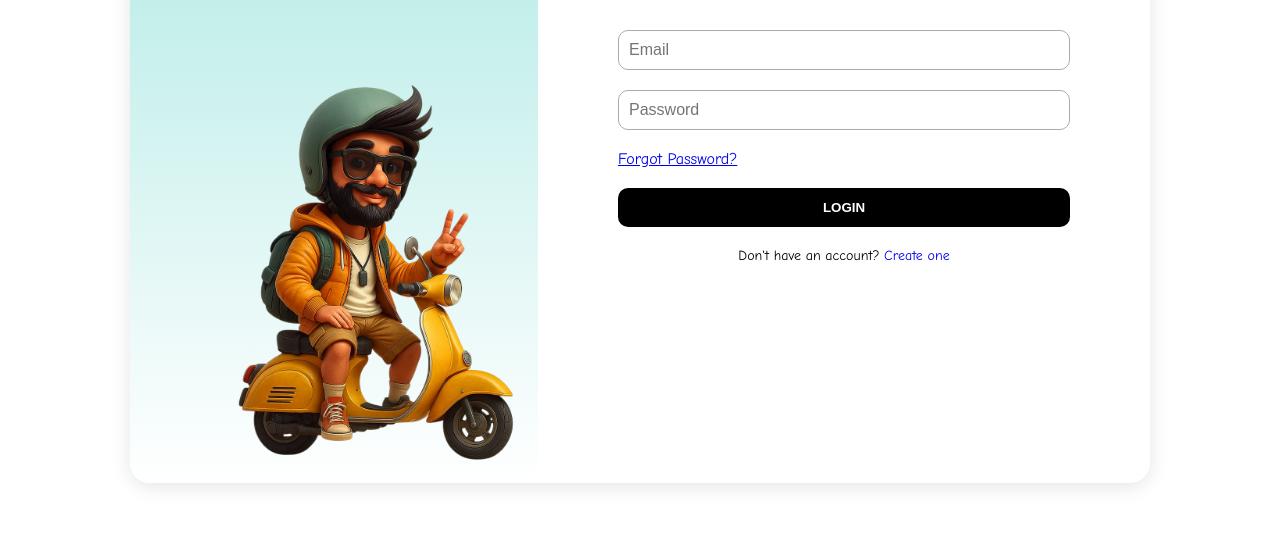
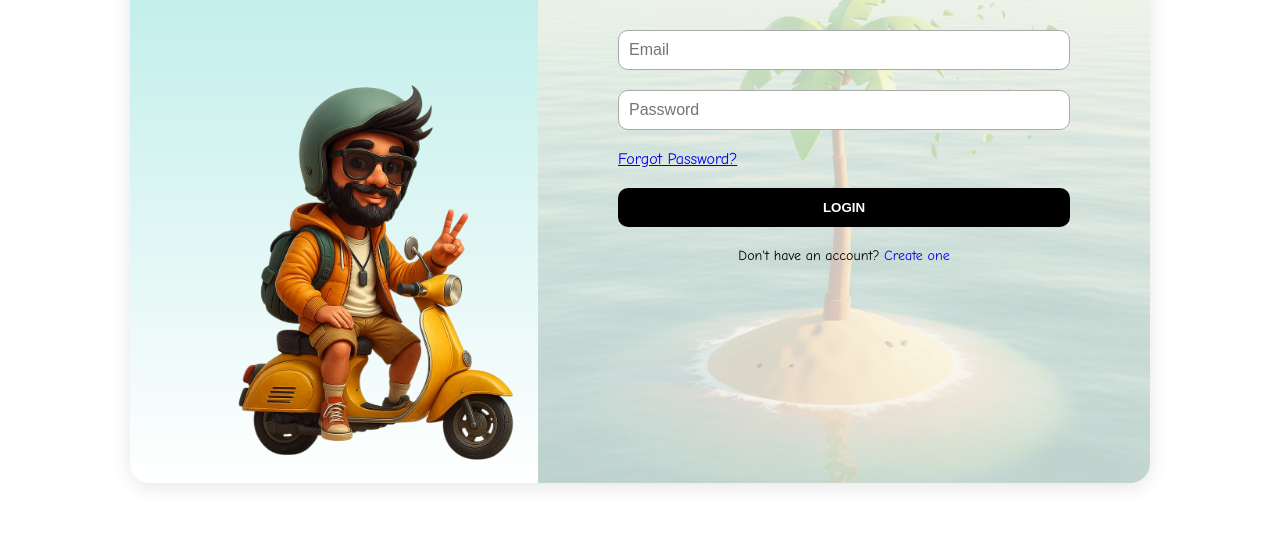
Before and after one commit to lifeisasg/TripMacha, a plain HTML site: page Signin.html in a window 1280 px wide. Shown: the part 337-880 px from the top of the page. Drawn offline with Linux system fonts and the light colour scheme.

Commit message:
Update style.css

```diff
--- a/style.css
+++ b/style.css
@@ -90,7 +90,7 @@ body {
   content: "";
   position: absolute;
   inset: 0;
-  background: url('Screenshot 2025-06-26 at 10.18.08 AM.png') no-repeat center center;
+  background: url('tree.png') no-repeat center center;
   background-size: cover;
   opacity: 0.3; /* Adjust opacity here */
   z-index: 0;
```
